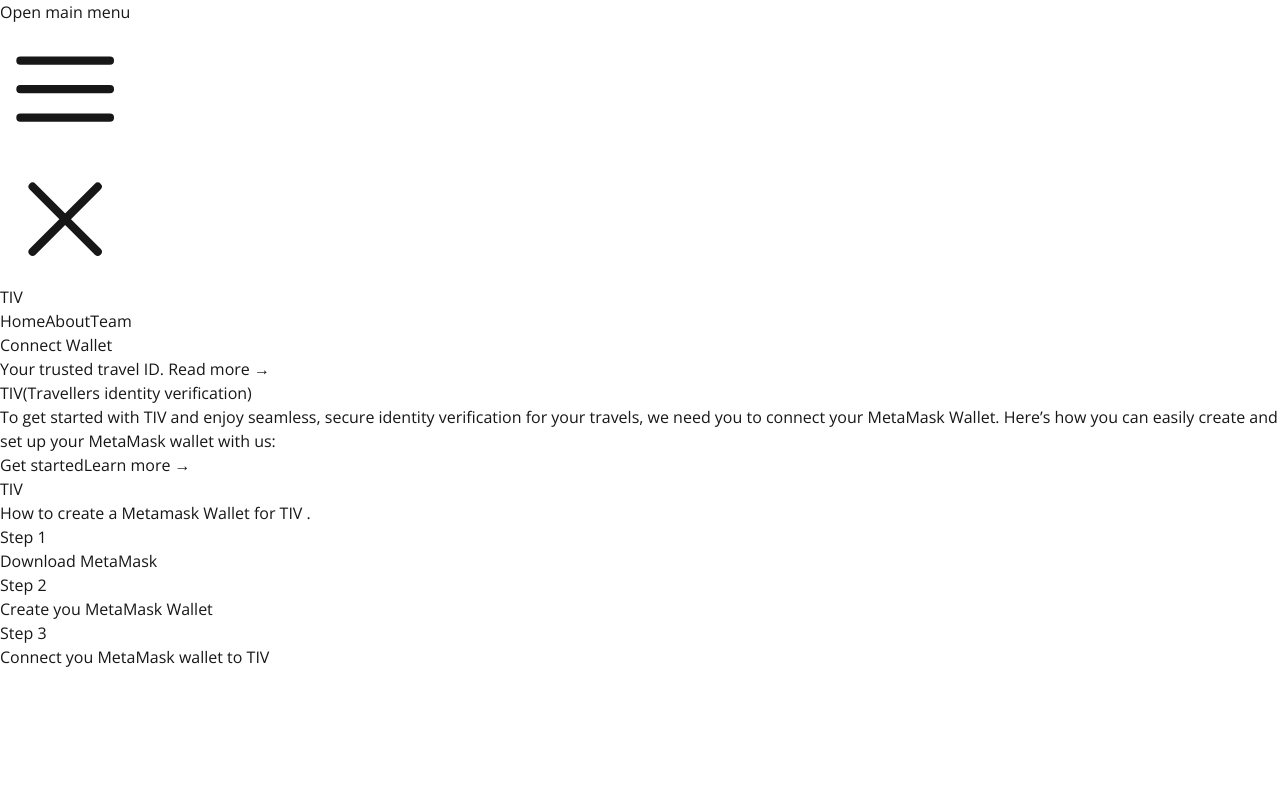
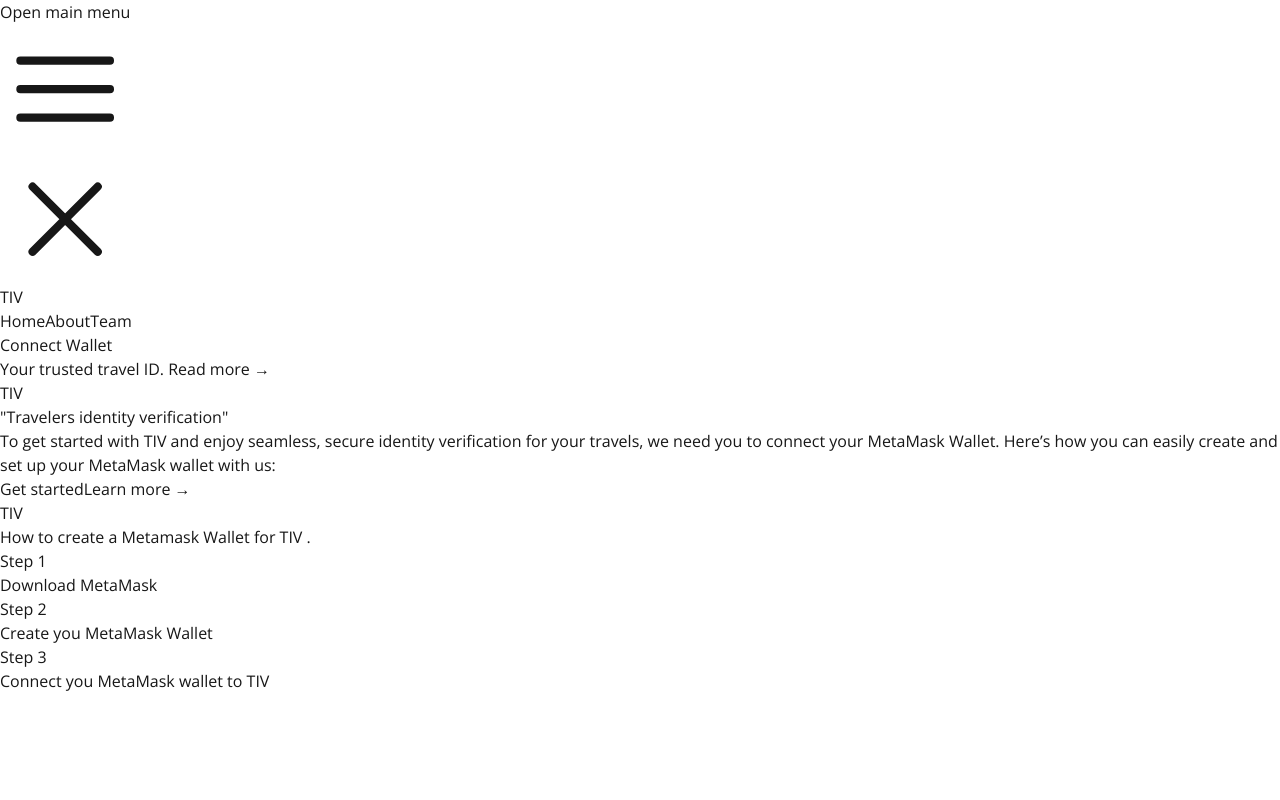
Before and after one commit to alperbayram/ddecode-travel-hackathon, a Next.js app: page / in a window 1280 px wide. Shown: the top 800 px of the page. Built offline with nearby package versions, Linux system fonts and the light colour scheme.

Commit message:
fix: text

```diff
--- a/src/app/components/sectiontwo/sectiontwo.tsx
+++ b/src/app/components/sectiontwo/sectiontwo.tsx
@@ -5,7 +5,7 @@
       <div className="mx-auto max-w-2xl py-8 sm:py-16 lg:py-24">
         <div className="hidden sm:mb-8 sm:flex sm:justify-center">
           <div className="relative rounded-full px-3 py-1 text-sm/6 text-gray-600 ring-1 ring-gray-900/10 hover:ring-gray-900/20">
-             Your trusted travel ID.{" "}
+            Your trusted travel ID.{" "}
             <a href="#" className="font-semibold text-[#9333ea] ">
               <span aria-hidden="true" className="absolute inset-0" />
               Read more <span aria-hidden="true">&rarr;</span>
@@ -14,7 +14,10 @@
         </div>
         <div className="text-center">
           <h1 className="text-balance text-5xl font-semibold tracking-tight text-gray-900 sm:text-7xl">
-           TIV(Travellers identity verification)
+            TIV
+          </h1>
+          <h1 className="text-balance text-3xl font-bold tracking-tight text-gray-900 sm:text-7xl">
+            "Travelers identity verification"
           </h1>
           <p className="mt-8 text-pretty text-lg font-medium text-gray-500 sm:text-xl/8">
             To get started with TIV and enjoy seamless, secure identity
```
